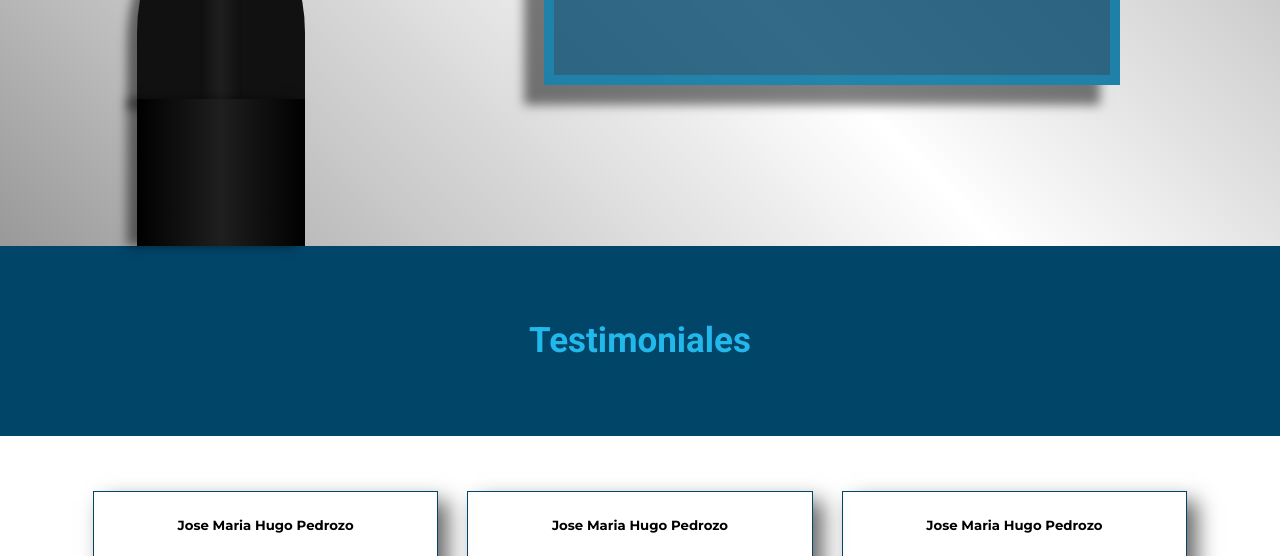
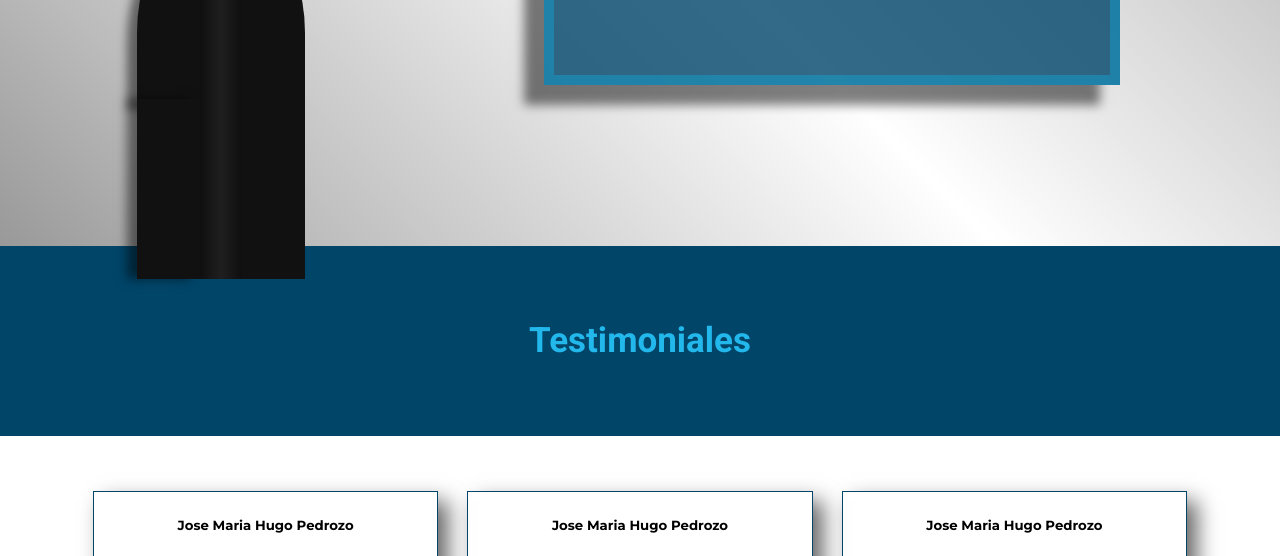
Before and after one commit to JuanFrAguirre/JM-Cleaner-4.1, a website built with Parcel: page index.html in a window 1280 px wide. Shown: the part 554-1110 px from the top of the page. Built offline with nearby package versions, Linux system fonts and the light colour scheme.

Commit message:
last update on tiki's textures

```diff
--- a/index.html
+++ b/index.html
@@ -102,7 +102,11 @@
                   <div class="t9-2"></div>
                   <div class="t9-3"></div>
                 </div>
-                <div class="t10"></div>
+                <div class="t10">
+                  <div class="t10-1"></div>
+                  <div class="t10-2"></div>
+                  <div class="t10-3"></div>
+                </div>
               </div>
             </div>
           </div>
--- a/styles/_main.scss
+++ b/styles/_main.scss
@@ -100,7 +100,7 @@ main {
               .globo-ocular {
                 width: 70%;
                 height: 70%;
-                background-color: #fff;
+                background: linear-gradient(to left, #fff 0%, #bbb 50%, #fff 100%);
                 position: relative;
                 border-radius: 50%;
                 overflow: hidden;
@@ -325,11 +325,30 @@ main {
             }
 
             .t10 {
-              height: $un-medida * 7rem;
-              width: $un-medida * 8rem;
-              box-shadow: -1rem 0 1rem rgba(0, 0, 0, .5);
-              // background-color: $secondary-color;
-              background-color: #111;
+              display: flex;
+
+              .t10-1 {
+                height: $un-medida * 6rem;
+                width: $un-medida * 3rem;
+                box-shadow: -1rem 0 1rem rgba(0, 0, 0, .5);
+                // background-color: $primary-color;
+                background-color: #111;
+              }
+
+              .t10-2 {
+                height: $un-medida * 6rem;
+                width: $un-medida * 2rem;
+                // background-color: $primary-color;
+                background-color: #111;
+              }
+
+              .t10-3 {
+                height: $un-medida * 6rem;
+                width: $un-medida * 3rem;
+                // box-shadow: -1rem 1rem 1rem rgba(0, 0, 0, .5);
+                // background-color: $primary-color;
+                background-color: #111;
+              }
             }
 
             .t1,
@@ -339,12 +358,12 @@ main {
             .t5,
             .t6,
             .t7,
-            .t8,
-            .t10 {
+            .t8 {
               background: linear-gradient(to right, #000 0%, #1f1f1f 50%, #000 100%);
             }
 
-            .t9-2 {
+            .t9-2,
+            .t10-2 {
               background: linear-gradient(to right, #0f0f0f 0%, #1f1f1f 50%, #0f0f0f 100%);
             }
 
--- a/styles/_nav.scss
+++ b/styles/_nav.scss
@@ -5,11 +5,11 @@
 }
 
 ::-webkit-scrollbar-track {
-  background: $secondary-color;
+  background: rgba($secondary-color, 1);
 }
 
 ::-webkit-scrollbar-thumb {
-  background: $primary-color;
+  background: rgba($primary-color, .5);
 }
 
 nav {
```
Also changed, not shown: css/styles.css, css/styles.min.css, 2 other files.
